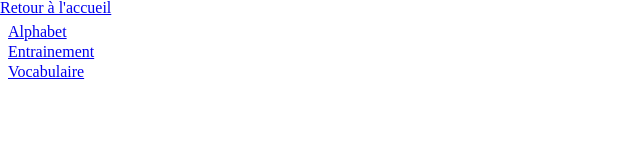
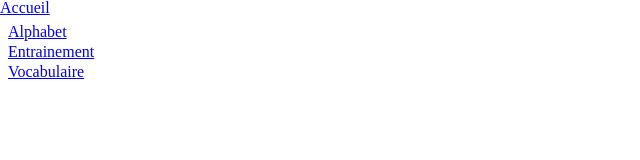
Before and after one commit to LDVerdier/alpha-beta, a React (Vite) app in the folder frontend/: page / in a window 1280 px wide. Shown: the top 160 px of the page, without its empty margins (0-640 px from the left). Built offline with nearby package versions, Linux system fonts and the light colour scheme.

Commit message:
refactor: renamz home link

```diff
--- a/frontend/src/Layouts/HomeLink.tsx
+++ b/frontend/src/Layouts/HomeLink.tsx
@@ -1,5 +1,5 @@
 import { Link } from 'react-router-dom';
 
 export const HomeLink = () => {
-  return <Link to="/">Retour à l'accueil</Link>;
+  return <Link to="/">Accueil</Link>;
 };
```
